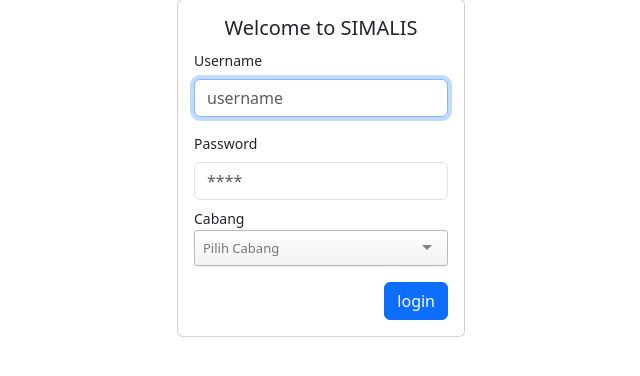
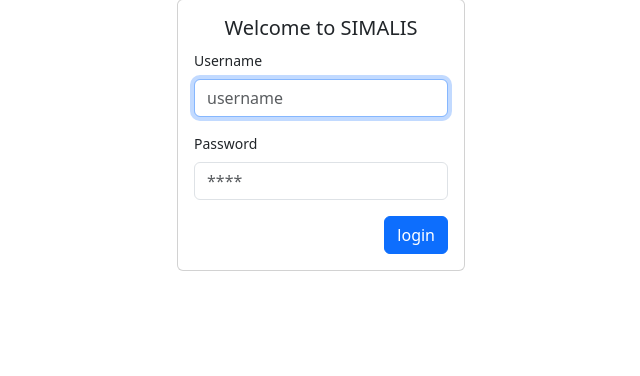
Before and after one commit to azril773/simalis, a Django app: page / in a window 1280 px wide. Shown: the part 251-627 px from the top of the page, without its empty margins (319-959 px from the left). Run offline with Django 5.2, Linux system fonts and the light colour scheme; some libraries are stand-ins or nearby versions.

Commit message:
update login

```diff
--- a/atk/urls.py
+++ b/atk/urls.py
@@ -27,20 +27,16 @@ def middleware(r):
     except:
         messages.add_message(r,messages.ERROR,"User tidak ada")
         return redirect('/')
-    cabang = "cabang."+r.POST.get("cabang")
-    ps = user.has_perm(cabang)
-    if not models.Permission.objects.filter(codename=r.POST.get("cabang")).exists():
-        messages.add_message(r,messages.ERROR,"Terjadi kesalahan")
-        return redirect('/')
-    prs = models.Permission.objects.get(codename=r.POST.get("cabang"))
-    if ps:
-        os.environ["cabang"] = prs.name
-        os.environ["database"] = "atk_"+r.POST.get("cabang")
-        login(r,user)
-        return redirect("/atk/")
-    else:
-        messages.add_message(r,messages.ERROR,"Anda tidak memiliki akses kecabang ini")
-        return redirect('/')
+    # cabang = "cabang."+r.POST.get("cabang")
+    permissions = models.Permission.objects.filter(content_type__app_label="cabang")
+    for p in permissions:
+        if user.has_perm("cabang."+p.codename):
+            os.environ["cabang"] = p.name
+            os.environ["database"] = "atk_"+p.codename
+            login(r,user)
+            return redirect("/atk/")
+    messages.add_message(r,messages.ERROR,"Anda tidak memiliki akses")
+    return redirect('/')
 
 urlpatterns = [
     path('admin/', admin.site.urls),
--- a/atkapp/templates/auth/login.html
+++ b/atkapp/templates/auth/login.html
@@ -30,10 +30,6 @@
         <input type="text" name="username" id="username" class="form-control" placeholder="username" />
         <label for="password" class="form-label mt-3" style="font-size: 14px;">Password</label>
         <input type="password" name="password" id="password" class="form-control" placeholder="****" />
-        <label for="cabang" class="mt-2" style="font-size: 14px;">Cabang</label>
-        <select name="cabang" id="cabang">
-          <option value="">Pilih Cabang</option>
-        </select>
         <div class="mt-3 d-flex justify-content-end">
             <button type="button" class="btn btn-primary button">login</button>
         </div>
@@ -43,18 +39,6 @@
   <script src="{% static "js/jquery.min.js" %}"></script>
   <script src="{% static "js/selectize.min.js" %}"></script>
   <script>
-    $("#cabang").selectize({
-      valueField:"value",
-      labelField:"cabang",
-      searchField:"cabang",
-      options:[
-        {cabang:"Plaza Asia Tasikmalaya",value:"pat"},
-        {cabang:"Plaza Asia Sumedang",value:"pas"},
-        {cabang:"Asia Toserba Cirebon",value:"crb"},
-        {cabang:"Asia Toserba Cihideung",value:"chd"},
-        {cabang:"Asia Toserba Garut",value:"grt"},
-      ]
-    })
     $("#username").focus();
     $("#username").on("keypress", function (e) {
       if (e.which == 13) {
```
Also changed, not shown: atkapp/views.py (+0 -20 lines).
